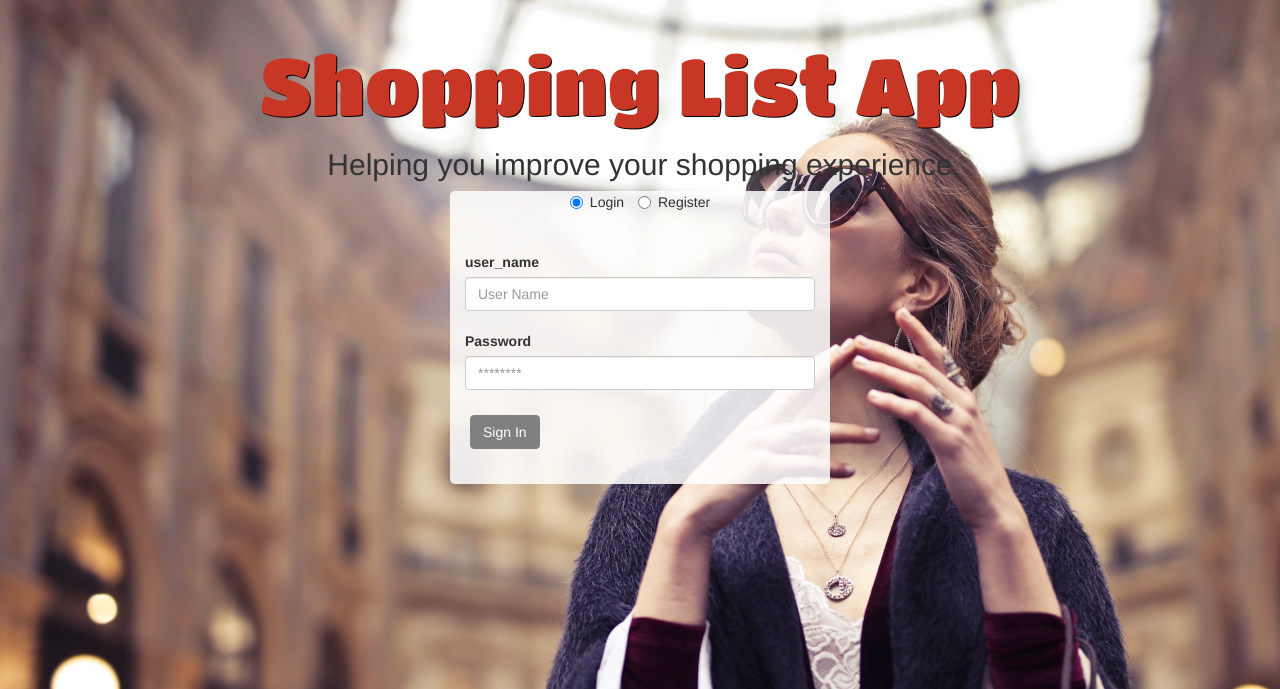
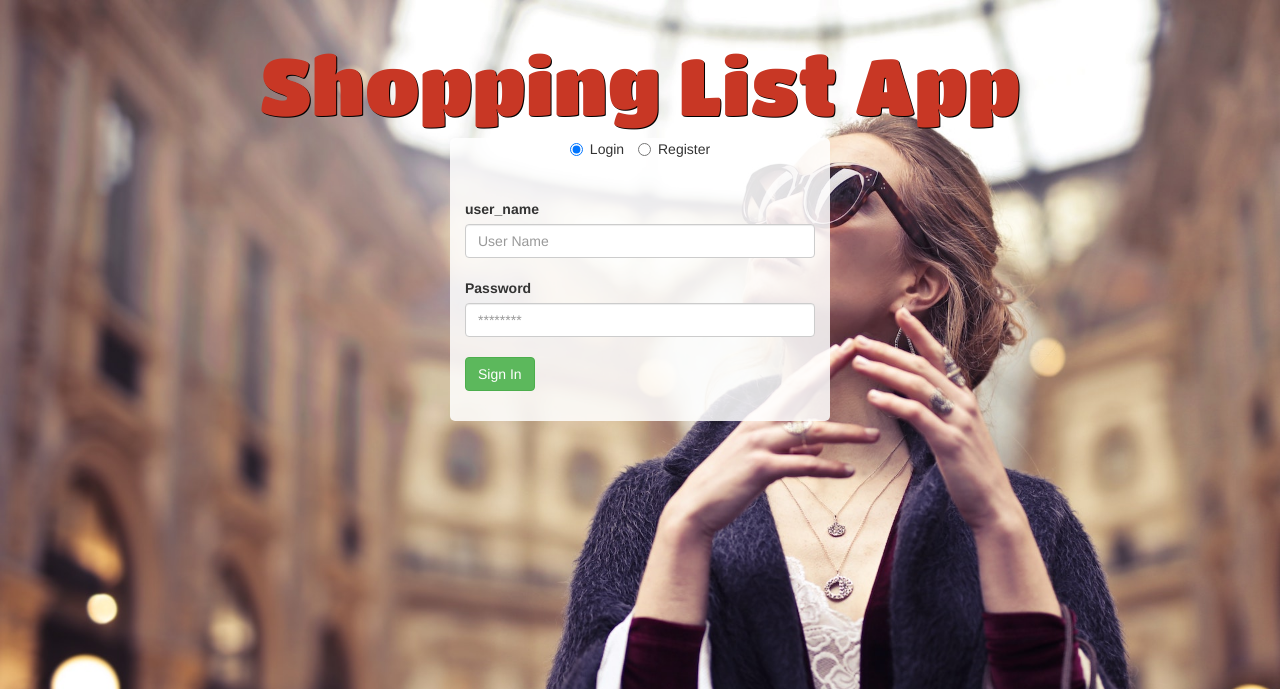
Before and after one commit to DollyGt/my_shopping_list_app, a Flask app: page / in a window 1280 px wide. Shown: the top 689 px of the page. Run offline with Flask 2, Linux system fonts and the light colour scheme; some libraries are stand-ins or nearby versions.

Commit message:
heroku problem

```diff
--- a/static/css/style.css
+++ b/static/css/style.css
@@ -46,13 +46,13 @@
 
 }
 
-.btn-success {
+.btn-success .btn-info  {
     background-color: gray;
     border-color: gray;
     margin: 5px;
 }
 
-.btn-success:hover {
+.btn-success .btn-info:hover {
     background-color: #C83725;
     border-color: #ee3780;
 }
--- a/templates/index.html
+++ b/templates/index.html
@@ -60,7 +60,7 @@
     <div class="col-md-12 text-center">
       <div class="header">
         <h1 class="title">Shopping List App</h1>
-        <h2>Helping you improve your shopping experience</h2>
+        <!--<h2>Helping you improve your shopping experience</h2>-->
         </div>
   </div>
   </div>
```
Also changed, not shown: README.md.
